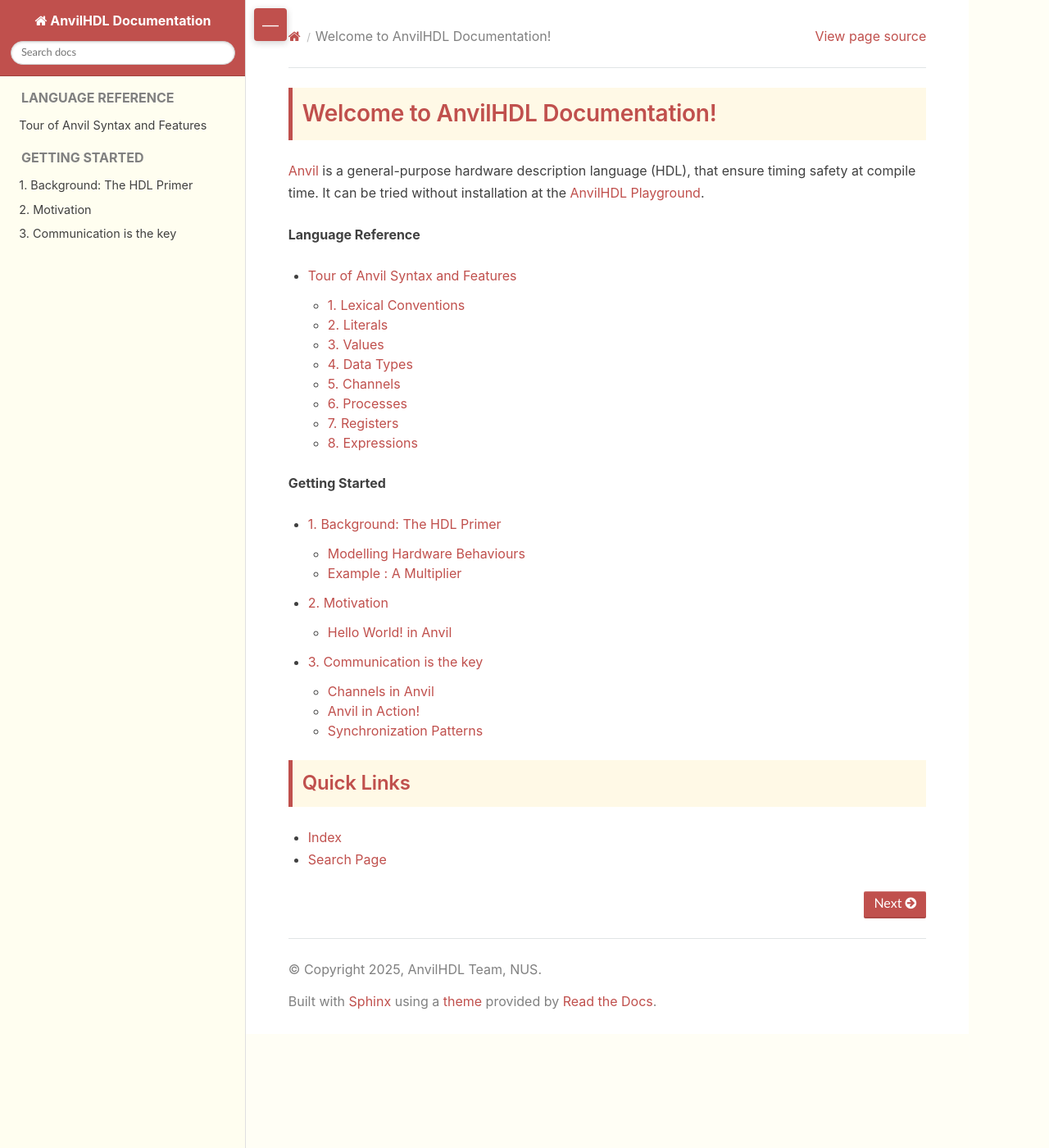
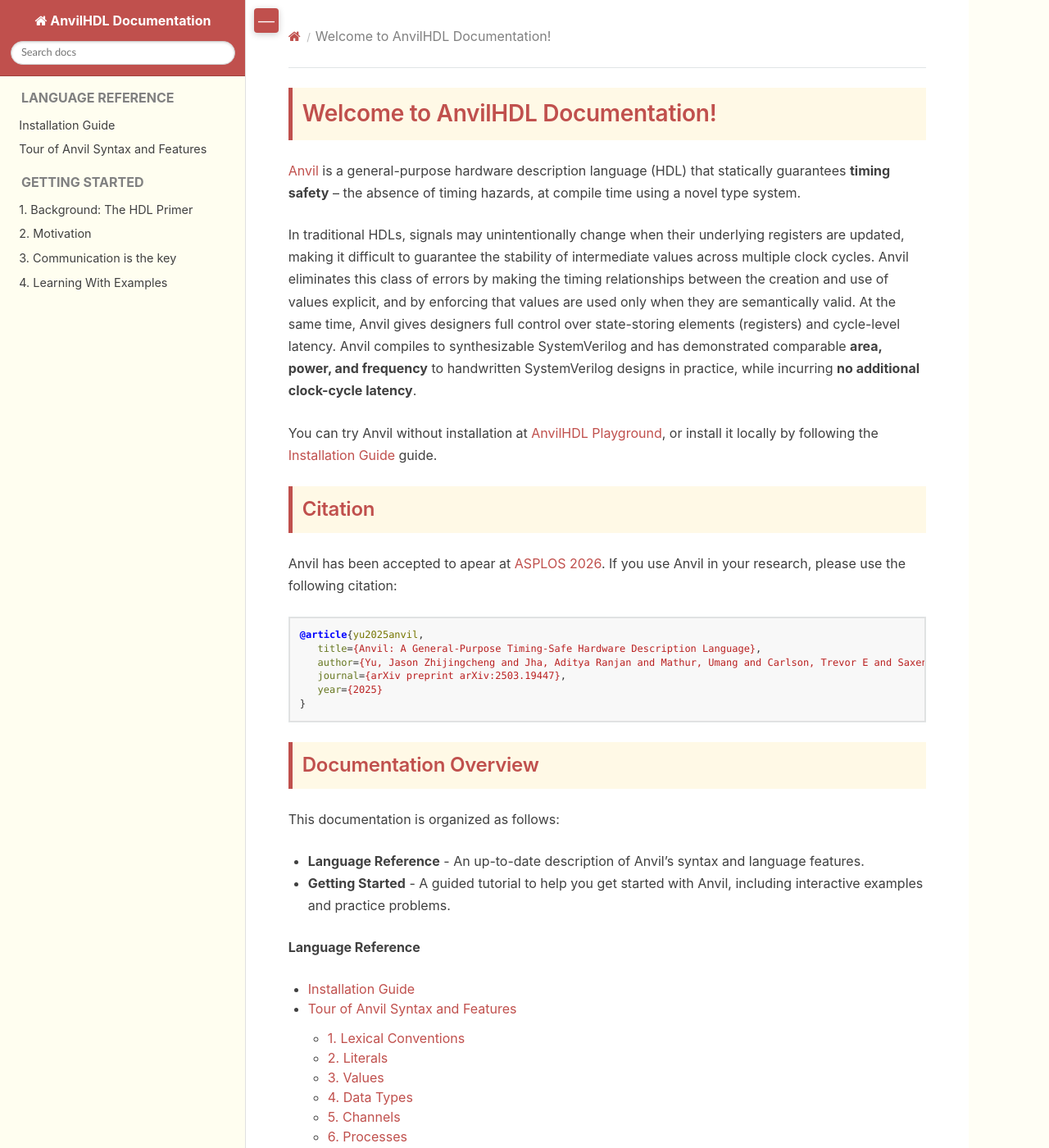
Before and after one commit to AnvilHDL/anvil-docs, a Sphinx documentation site: the page built from docs/index.rst, in a window 1280 px wide and 1400 px high. Shown: the whole window at 82% size. Built offline with Sphinx 7.4.7 and the Read the Docs theme 3.1.0, drawn with Linux system fonts in a browser that asks for light colours; some of the changed text lies outside the part shown.

Commit message:
polishing, index page updated with details finished with sync patterns etc

```diff
--- a/docs/conf.py
+++ b/docs/conf.py
@@ -60,6 +60,7 @@
     ('https://cdnjs.cloudflare.com/ajax/libs/codemirror/5.65.2/mode/clike/clike.min.js', {'priority': 101}),
     ('playground-widget.js', {'priority': 500}),
     ('navbar-toggle.js', {'priority': 501}),
+    ('copy-code.js', {'priority': 502}),
 ]
 
 # -- Extension configuration -------------------------------------------------
--- /dev/null
+++ b/docs/examples.md
@@ -0,0 +1 @@
+# 4. Learning With Examples
--- a/docs/index.rst
+++ b/docs/index.rst
@@ -1,18 +1,47 @@
 .. AnvilHDL Documentation master file
 
 Welcome to AnvilHDL Documentation!
-================================================
+====================================
 
-`Anvil <https://github.com/jasonyu1996/anvil>`_ is a general-purpose hardware description language (HDL), that ensure timing safety at compile time. It can be tried without installation at the `AnvilHDL Playground <https://anvil.capstone.kisp-lab.org/>`_.
+`Anvil <https://github.com/jasonyu1996/anvil>`_ is a general-purpose hardware description language (HDL) that statically guarantees **timing safety** -- the absence of timing hazards, at compile time using a novel type system.
 
+In traditional HDLs, signals may unintentionally change when their underlying registers are updated, making it difficult to guarantee the stability of intermediate values across multiple clock cycles.
+Anvil eliminates this class of errors by making the timing relationships between the creation and use of values explicit, and by enforcing that values are used only when they are semantically valid.
+At the same time, Anvil gives designers full control over state-storing elements (registers) and cycle-level latency.
+Anvil compiles to synthesizable SystemVerilog and has demonstrated comparable **area, power, and frequency** to handwritten SystemVerilog designs in practice, while incurring **no additional clock-cycle latency**.
+
+
+You can try Anvil without installation at `AnvilHDL Playground <https://anvil.capstone.kisp-lab.org/>`_,
+or install it locally by following the :doc:`installation` guide.
+
+Citation
+--------
+Anvil has been accepted to apear at `ASPLOS 2026 <https://asplos-conference.org/asplos2026/>`_. If you use Anvil in your research, please use the following citation:
+
+.. code-block:: bibtex
+
+   @article{yu2025anvil,
+      title={Anvil: A General-Purpose Timing-Safe Hardware Description Language},
+      author={Yu, Jason Zhijingcheng and Jha, Aditya Ranjan and Mathur, Umang and Carlson, Trevor E and Saxena, Prateek},
+      journal={arXiv preprint arXiv:2503.19447},
+      year={2025}
+   }
+
+Documentation Overview
+----------------------
+
+This documentation is organized as follows:
+
+* **Language Reference** - An up-to-date description of Anvil's syntax and language features.
+* **Getting Started** - A guided tutorial to help you get started with Anvil, including interactive examples and practice problems.
 
 
 .. toctree::
    :maxdepth: 2
    :caption: Language Reference
 
+   installation
    languageReference
-
 
 .. toctree::
    :maxdepth: 2
@@ -21,11 +50,21 @@
    background
    helloWorld
    communication
-
-
+   examples
 
 Quick Links
 -----------
 
-* :ref:`genindex`
-* :ref:`search`
+* `Research Paper Preprint <https://arxiv.org/abs/2406.12345>`_
+* `AnvilHDL Playground <https://anvil.capstone.kisp-lab.org/>`_
+* `Anvil GitHub Repository <https://github.com/jasonyu1996/anvil>`_
+
+
+Contact Us
+----------
+
+* `Jason Zhijingcheng Yu <https://www.comp.nus.edu.sg/~yuz1996/>`_
+* `Aditya Ranjan Jha <https://arj4web.github.io/contact/>`_
+* `Umang Mathur <https://www.comp.nus.edu.sg/~umathur/>`_
+* `Trevor E. Carlson <https://www.comp.nus.edu.sg/~tcarlson/>`_
+* `Prateek Saxena <https://www.comp.nus.edu.sg/~prateeks/>`_
--- /dev/null
+++ b/docs/installation.md
@@ -0,0 +1 @@
+# Installation Guide
--- /dev/null
+++ b/docs/static/copy-code.js
@@ -0,0 +1,56 @@
+(function() {
+    'use strict';
+
+    function addCopyButtons() {
+
+        var codeBlocks = document.querySelectorAll('div.highlight, pre.literal-block');
+
+        codeBlocks.forEach(function(block) {
+
+            if (block.querySelector('.copy-code-btn')) return;
+
+            block.style.position = 'relative';
+
+
+            var btn = document.createElement('button');
+            btn.className = 'copy-code-btn';
+            btn.innerHTML = '📋 Copy';
+            btn.title = 'Copy to clipboard';
+
+            btn.addEventListener('click', function() {
+                // Get the code text
+                var code = block.querySelector('pre');
+                if (!code) code = block;
+                var text = code.innerText || code.textContent;
+
+
+                navigator.clipboard.writeText(text).then(function() {
+
+                    btn.innerHTML = '✓ Copied!';
+                    btn.classList.add('copied');
+
+                    setTimeout(function() {
+                        btn.innerHTML = '📋 Copy';
+                        btn.classList.remove('copied');
+                    }, 2000);
+                }).catch(function(err) {
+                    console.error('Failed to copy:', err);
+                    btn.innerHTML = 'Failed!';
+                    setTimeout(function() {
+                        btn.innerHTML = '📋 Copy';
+                    }, 2000);
+                });
+            });
+
+            block.insertBefore(btn, block.firstChild);
+        });
+    }
+
+    if (document.readyState === 'loading') {
+        document.addEventListener('DOMContentLoaded', addCopyButtons);
+    } else {
+        addCopyButtons();
+    }
+
+    setTimeout(addCopyButtons, 1000);
+})();
--- a/docs/static/playground-widget.js
+++ b/docs/static/playground-widget.js
@@ -19,6 +19,7 @@
                         <button class="anvil-run-btn" title="Run this code">▶ Run</button>
                         <button class="anvil-stop-btn" title="Stop execution" style="display: none;">⬛ Stop</button>
                         <button class="anvil-reset-btn" title="Reset to original">↺ Reset</button>
+                        <button class="anvil-copy-btn" title="Copy code to clipboard">📋 Copy</button>
                         <label class="anvil-option">
                             <input type="checkbox" class="anvil-disable-lt">
                             Disable lifetime checks
@@ -59,6 +60,9 @@
                 lineWrapping: true,
                 autofocus: false,
                 viewportMargin: Infinity,
+                inputStyle: 'contenteditable',
+                readOnly: false,
+                dragDrop: false,
             });
             this.editor.setValue(this.code);
         } else {
@@ -74,10 +78,13 @@
         const runBtn = this.container.querySelector('.anvil-run-btn');
         const stopBtn = this.container.querySelector('.anvil-stop-btn');
         const resetBtn = this.container.querySelector('.anvil-reset-btn');
+        const copyBtn = this.container.querySelector('.anvil-copy-btn');
         const tabs = this.container.querySelectorAll('.anvil-tab');
 
         runBtn.addEventListener('click', () => this.runCode());
         stopBtn.addEventListener('click', () => this.stopExecution());
+        resetBtn.addEventListener('click', () => this.resetCode());
+        copyBtn.addEventListener('click', () => this.copyCode());
         resetBtn.addEventListener('click', () => this.resetCode());
 
         tabs.forEach(tab => {
@@ -116,6 +123,26 @@
             const editor = this.container.querySelector('.anvil-code-editor');
             editor.value = this.code;
         }
+    }
+
+    copyCode() {
+        const code = this.editor ? this.editor.getValue() : this.container.querySelector('.anvil-code-editor').value;
+        const copyBtn = this.container.querySelector('.anvil-copy-btn');
+
+        navigator.clipboard.writeText(code).then(() => {
+            copyBtn.innerHTML = '✓ Copied!';
+            copyBtn.classList.add('copied');
+            setTimeout(() => {
+                copyBtn.innerHTML = '📋 Copy';
+                copyBtn.classList.remove('copied');
+            }, 2000);
+        }).catch(err => {
+            console.error('Failed to copy:', err);
+            copyBtn.innerHTML = 'Failed!';
+            setTimeout(() => {
+                copyBtn.innerHTML = '📋 Copy';
+            }, 2000);
+        });
     }
 
     stopExecution() {
--- a/docs/static/static.css
+++ b/docs/static/static.css
@@ -1,6 +1,4 @@
-/* ========================================
-   Navbar Toggle Button
-   ======================================== */
+/* Navbar Toggle Button */
 
 .navbar-toggle-btn {
     position: fixed;
@@ -10,8 +8,8 @@
     background: #c0504d;
     color: white;
     border: none;
-    width: 40px;
-    height: 40px;
+    width: 30px;
+    height: 30px;
     border-radius: 4px;
     cursor: pointer;
     font-size: 20px;
@@ -49,7 +47,7 @@
     left: 10px;
 }
 
-/* Smooth transition for sidebar */
+
 .wy-nav-side {
     transition: transform 0.3s ease;
 }
@@ -91,7 +89,7 @@
     line-height: 1.7 !important;
 }
 
-/* Sidebar - light yellow theme */
+/* Sidebar */
 .wy-nav-side {
     background-color: #fffef0 !important;
     border-right: 1px solid #e0e0e0 !important;
@@ -146,23 +144,23 @@
 
 /* Links */
 a {
-    color: #c0504d !important; /* Brick red */
+    color: #c0504d !important;
 }
 
 a:hover {
-    color: #CB9D06 !important; /* Yellow-Occur color */
+    color: #CB9D06 !important;
 }
 
 .rst-content a:visited {
     color: #904040 !important;
 }
 
-/* Headings - Brick Red */
+/* Headings*/
 h1, h2, h3, h4, h5, h6,
 .rst-content h1, .rst-content h2, .rst-content h3,
 .rst-content h4, .rst-content h5, .rst-content h6 {
-    color: #c0504d !important; /* Brick red */
-    background-color: #fff9e6 !important; /* Light yellow background */
+    color: #c0504d !important;
+    background-color: #fff9e6 !important;
     padding: 8px 12px !important;
     border-left: 5px solid #c0504d !important;
     font-family: -apple-system, BlinkMacSystemFont, "SF Pro Display", "Segoe UI", "Helvetica Neue", Helvetica, Arial, sans-serif !important;
@@ -193,7 +191,7 @@
 /* Buttons */
 .btn, .btn-neutral, .rst-content .btn, .rst-content .btn-neutral,
 .wy-btn, .rst-content .wy-btn, a.btn, a.btn-neutral {
-    background-color: #c0504d !important; /* Brick red */
+    background-color: #c0504d !important;
     color: #ffffff !important;
     border: none !important;
 }
@@ -211,8 +209,8 @@
 /* Admonitions/Notes - Light red theme with highlighting */
 .admonition, .note, .attention, .caution, .danger, .error, .hint,
 .important, .tip, .warning {
-    background-color: #ffe8e6 !important; /* Light red background */
-    border-left: 4px solid #c0504d !important; /* Brick red */
+    background-color: #ffe8e6 !important;
+    border-left: 4px solid #c0504d !important;
     color: #404040 !important;
     padding: 12px 16px !important;
     border-radius: 4px !important;
@@ -234,8 +232,8 @@
 
 /* Blockquotes - styled like highlighted note blocks */
 blockquote, .rst-content blockquote {
-    background-color: #ffe8e6 !important; /* Light red background */
-    border-left: 4px solid #c0504d !important; /* Brick red */
+    background-color: #ffe8e6 !important;
+    border-left: 4px solid #c0504d !important;
     padding: 8px 12px !important;
     margin: 12px 0 !important;
     border-radius: 3px !important;
@@ -266,8 +264,8 @@
 }
 
 .rst-content table.docutils th {
-    background-color: #fff9e6 !important; /* Light yellow */
-    color: #c0504d !important; /* Brick red */
+    background-color: #fff9e6 !important;
+    color: #c0504d !important;
     border: 1px solid #e0e0e0 !important;
 }
 
@@ -283,7 +281,7 @@
 
 /* Top navigation breadcrumbs */
 .wy-breadcrumbs li a {
-    color: #c0504d !important; /* Brick red */
+    color: #c0504d !important;
 }
 
 .wy-breadcrumbs li {
@@ -295,9 +293,7 @@
     color: #c0504d !important;
 }
 
-/* ========================================
-   Interactive Anvil Playground Styles
-   ======================================== */
+/* Interactive Anvil Playground Widget */
 
 .anvil-playground-widget {
     border: 2px solid #c0504d;
@@ -325,25 +321,34 @@
 
 .anvil-run-btn,
 .anvil-reset-btn,
-.anvil-stop-btn {
-    background: #c0504d;
+.anvil-stop-btn,
+.anvil-copy-btn {
     color: white;
     border: none;
-    padding: 8px 18px;
+    padding: 8px 16px;
     border-radius: 4px;
     cursor: pointer;
-    font-weight: bold;
-    font-size: 14px;
-    transition: background 0.2s;
+    font-weight: 600;
+    font-size: 13px;
+    transition: background 0.2s, transform 0.1s;
     margin-right: 6px;
+    display: inline-flex;
+    align-items: center;
+    gap: 4px;
+}
+
+.anvil-run-btn {
+    background: #c0504d;
 }
 
 .anvil-run-btn:hover:not(:disabled) {
     background: #a0403d;
+    transform: translateY(-1px);
 }
 
 .anvil-stop-btn {
     background: #dc3545;
+
 }
 
 .anvil-stop-btn:hover {
@@ -352,11 +357,24 @@
 
 .anvil-reset-btn {
     background: #6c757d;
-    margin-right: 12px;
 }
 
 .anvil-reset-btn:hover {
     background: #5a6268;
+    transform: translateY(-1px);
+}
+
+.anvil-copy-btn {
+    background: linear-gradient(135deg, #667eea 0%, #764ba2 100%);
+}
+
+.anvil-copy-btn:hover {
+    background: linear-gradient(135deg, #5a6fd6 0%, #6a4190 100%);
+    transform: translateY(-1px);
+}
+
+.anvil-copy-btn.copied {
+    background: linear-gradient(135deg, #28a745 0%, #20c997 100%);
 }
 
 .anvil-run-btn:disabled,
@@ -429,6 +447,39 @@
 
 .anvil-editor-section .CodeMirror-scroll {
     min-height: 250px;
+}
+
+
+.anvil-editor-section .CodeMirror,
+.anvil-editor-section .CodeMirror * {
+    user-select: text !important;
+    -webkit-user-select: text !important;
+    -moz-user-select: text !important;
+    -ms-user-select: text !important;
+}
+
+.anvil-editor-section .CodeMirror-selected {
+    background: #3390ff55 !important;
+}
+
+.anvil-editor-section .CodeMirror-focused .CodeMirror-selected {
+    background: #3390ff77 !important;
+}
+
+
+.anvil-editor-section .CodeMirror-code::selection,
+.anvil-editor-section .CodeMirror-code *::selection {
+    background: #3390ff77 !important;
+}
+
+.anvil-editor-section .CodeMirror-code::-moz-selection,
+.anvil-editor-section .CodeMirror-code *::-moz-selection {
+    background: #3390ff77 !important;
+}
+
+
+.anvil-editor-section .CodeMirror-cursor {
+    border-left: 2px solid #333 !important;
 }
 
 .anvil-editor-section .CodeMirror-gutters {
@@ -527,7 +578,7 @@
     font-style: italic;
 }
 
-/* Syntax highlighting for code blocks (optional enhancement) */
+
 .anvil-code-editor::selection {
     background: #3390ff44;
 }
@@ -548,3 +599,65 @@
         max-height: 300px;
     }
 }
+
+/* Copy Code Button */
+
+.copy-code-btn {
+    position: absolute;
+    top: 8px;
+    right: 8px;
+    padding: 4px 10px;
+    background: #404040;
+    color: #fff;
+    border: 1px solid #606060;
+    border-radius: 4px;
+    cursor: pointer;
+    font-size: 11px;
+    z-index: 10;
+    opacity: 0;
+    transition: opacity 0.2s, background 0.2s;
+}
+
+div.highlight:hover .copy-code-btn,
+pre.literal-block:hover .copy-code-btn {
+    opacity: 1;
+}
+
+.copy-code-btn:hover {
+    background: #505050;
+}
+
+.copy-code-btn.copied {
+    background: #28a745;
+}
+
+.wy-breadcrumbs-aside,
+a[href*="_sources"] {
+    display: none !important;
+}
+
+/* ========================================
+   Custom Footer
+   ======================================== */
+
+.custom-footer {
+    text-align: center;
+    padding: 12px 15px;
+    margin-top: 15px;
+    border-top: 1px solid #e0e0e0;
+    background: linear-gradient(135deg, #fff9e655 0%, #ffe8cc55 100%);
+    border-radius: 8px;
+}
+
+.custom-footer a {
+    color: #c0504d;
+    font-weight: 600;
+    font-size: 14px;
+    text-decoration: none;
+    transition: color 0.2s;
+}
+
+.custom-footer a:hover {
+    color: #a0403d;
+    text-decoration: underline;
+}
```
Also changed, not shown: docs/communication.md (+0 -2 lines).
